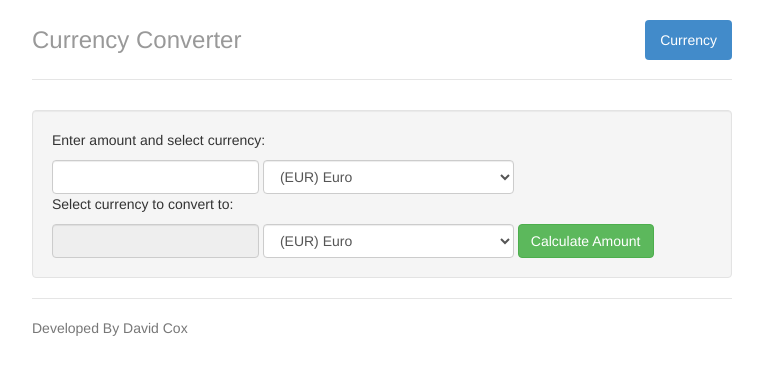
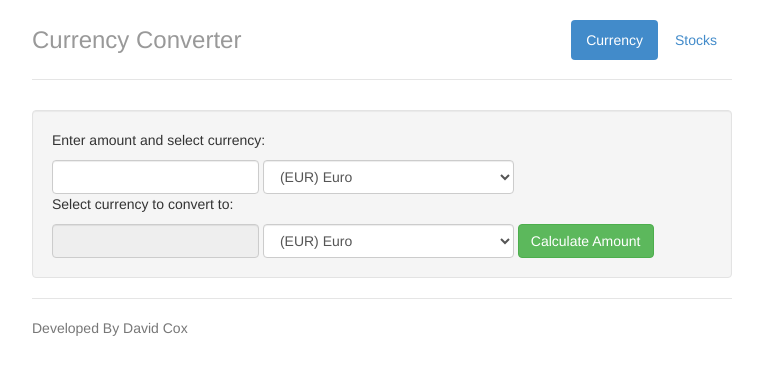
Before and after one commit to dnavarro174/Currency-Converter, a website: page public/index.html in a window 1280 px wide. Shown: the whole page, without its empty margins (258-1021 px from the left). Drawn offline with nearby package versions, Linux system fonts and the light colour scheme.

Commit message:
Added handle for Stocks page to come

```diff
--- a/public/index.html
+++ b/public/index.html
@@ -27,6 +27,7 @@
             <div class="header">
                 <ul class="nav nav-pills pull-right">
                     <li class="active"><a href="index.html">Currency</a></li>
+                    <li><a href="index.html">Stocks</a></li>
                 </ul>
                 <h3 class="text-muted">Currency Converter</h3>
             </div>
```
